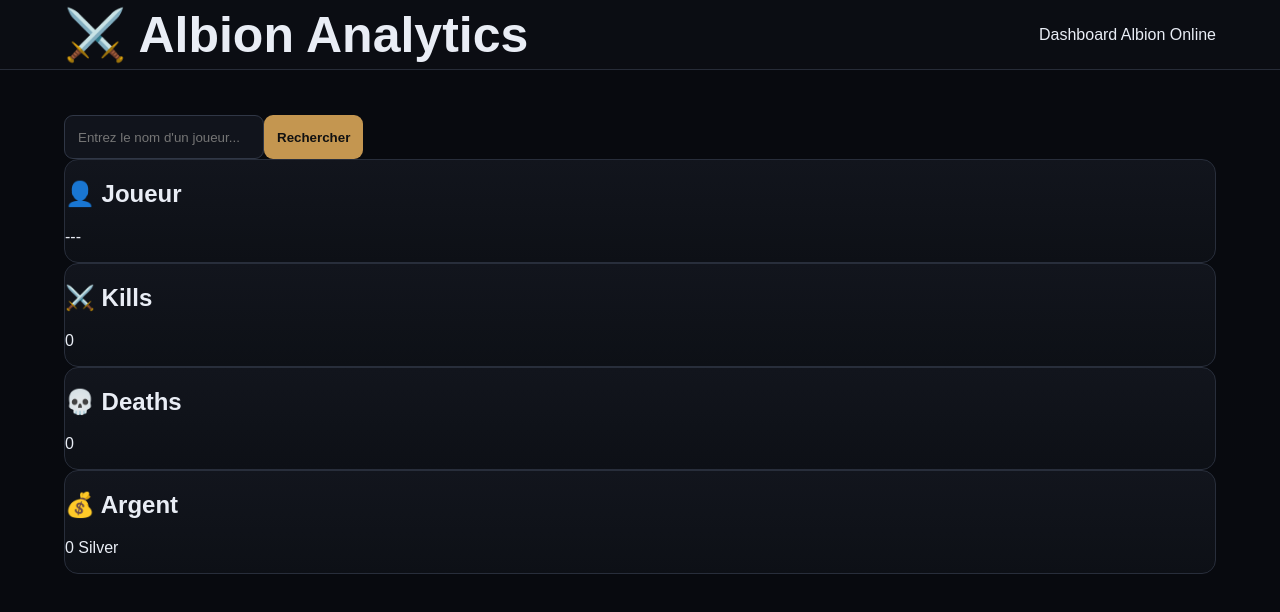
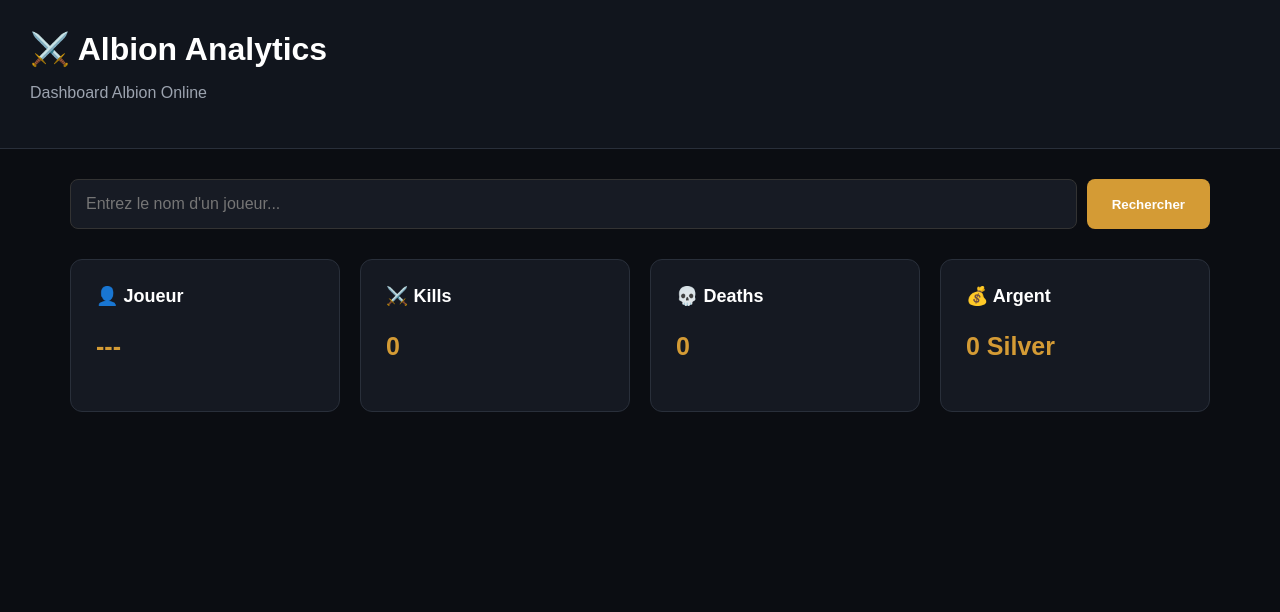
Before and after one commit to okakura66/albion-dashboard, a React (Vite) app: page / in a window 1280 px wide. Shown: the top 612 px of the page. Built offline with nearby package versions, Linux system fonts and the light colour scheme.

Commit message:
Update style.css

```diff
--- a/src/style.css
+++ b/src/style.css
@@ -4,378 +4,98 @@
 
 body {
   margin: 0;
-  background: #080a0f;
-  color: #e9edf5;
   font-family: Arial, sans-serif;
+  background: #0b0d12;
+  color: white;
 }
 
-.app {
+.dashboard {
   min-height: 100vh;
-
-  background:
-    radial-gradient(
-      circle at 80% 0%,
-      #1b1d2b 0,
-      #080a0f 45%
-    );
 }
 
 header {
-  height: 70px;
-
-  display: flex;
-  align-items: center;
-  justify-content: space-between;
-
-  padding: 0 5%;
-
-  border-bottom: 1px solid #272c38;
-
-  background: #0b0d13;
+  padding: 30px;
+  background: #11151d;
+  border-bottom: 1px solid #292f3a;
 }
 
-.logo {
-  font-weight: 900;
-  letter-spacing: 2px;
+header h1 {
+  margin: 0;
+  font-size: 32px;
 }
 
-.logo span {
-  color: #c49650;
-}
-
-.badge {
-  padding: 7px 12px;
-
-  border: 1px solid #343b4a;
-  border-radius: 20px;
-
-  font-size: 11px;
-  color: #9ba5b7;
+header p {
+  color: #9ca3af;
 }
 
 main {
-  width: 90%;
-  max-width: 1180px;
-
+  max-width: 1200px;
   margin: auto;
-
-  padding: 45px 0;
+  padding: 30px;
 }
 
-.hero {
+.search-box {
   display: flex;
-
-  justify-content: space-between;
-  align-items: end;
-
-  gap: 30px;
-
+  gap: 10px;
   margin-bottom: 30px;
 }
 
-.eyebrow {
-  color: #c49650;
-
-  font-size: 12px;
-
-  font-weight: bold;
-
-  letter-spacing: 2px;
+.search-box input {
+  flex: 1;
+  padding: 15px;
+  border-radius: 8px;
+  border: 1px solid #333;
+  background: #171b24;
+  color: white;
+  font-size: 16px;
 }
 
-h1 {
-  margin: 8px 0;
-
-  font-size: 50px;
-
-  line-height: 1;
-}
-
-.hero p {
-  color: #8e98aa;
-}
-
-.controls {
-  display: flex;
-  gap: 8px;
-}
-
-input,
-select,
-button {
-  height: 44px;
-
-  border-radius: 9px;
-
-  border: 1px solid #303746;
-
-  background: #11141c;
-
+.search-box button {
+  padding: 15px 25px;
+  border: none;
+  border-radius: 8px;
+  background: #d49b35;
   color: white;
-
-  padding: 0 13px;
-}
-
-input {
-  width: 200px;
-}
-
-button {
-  border: 0;
-
-  background: #c49650;
-
-  color: #111;
-
-  font-weight: 900;
-
+  font-weight: bold;
   cursor: pointer;
 }
 
-.card {
-  background: linear-gradient(
-    180deg,
-    #12151d,
-    #0d1016
-  );
-
-  border: 1px solid #282e3b;
-
-  border-radius: 14px;
+.cards {
+  display: grid;
+  grid-template-columns: repeat(4, 1fr);
+  gap: 20px;
 }
 
-.profile {
-  display: flex;
-
-  align-items: center;
-
-  gap: 18px;
-
-  padding: 20px;
-
-  margin-bottom: 14px;
+.card {
+  background: #151922;
+  border: 1px solid #292f3a;
+  border-radius: 12px;
+  padding: 25px;
 }
 
-.avatar {
-  width: 60px;
-  height: 60px;
-
-  display: grid;
-  place-items: center;
-
-  border-radius: 12px;
-
-  background: #1a1d27;
-
-  font-size: 27px;
+.card h2 {
+  margin-top: 0;
+  font-size: 18px;
 }
 
-.profile p,
-.profile small {
-  color: #8f99aa;
+.card p {
+  font-size: 25px;
+  font-weight: bold;
+  color: #d49b35;
 }
 
-.stats {
-  display: grid;
-
-  grid-template-columns:
-    repeat(5, 1fr);
-
-  gap: 12px;
+@media (max-width: 800px) {
+  .cards {
+    grid-template-columns: repeat(2, 1fr);
+  }
 }
 
-.stat {
-  display: flex;
-
-  align-items: center;
-
-  gap: 13px;
-
-  padding: 18px;
-}
-
-.stat .icon {
-  font-size: 22px;
-}
-
-.stat span {
-  display: block;
-
-  color: #8993a5;
-
-  font-size: 12px;
-}
-
-.stat strong {
-  font-size: 24px;
-}
-
-.columns {
-  display: grid;
-
-  grid-template-columns:
-    1.2fr 1fr;
-
-  gap: 12px;
-
-  margin-top: 12px;
-}
-
-.panel {
-  padding: 20px;
-}
-
-.title {
-  display: flex;
-
-  justify-content: space-between;
-}
-
-.title span {
-  color: #8993a5;
-
-  font-size: 11px;
-}
-
-.chart {
-  height: 220px;
-
-  margin-top: 20px;
-
-  position: relative;
-
-  background:
-    repeating-linear-gradient(
-      to bottom,
-      transparent 0,
-      transparent 43px,
-      #252b37 44px
-    );
-}
-
-.chart-line {
-  position: absolute;
-
-  left: 0;
-  right: 0;
-
-  top: 90px;
-
-  height: 80px;
-
-  border-top: 3px solid #c49650;
-
-  transform: skewY(-8deg);
-}
-
-.muted {
-  color: #7e8798;
-
-  font-size: 13px;
-}
-
-.fight {
-  display: grid;
-
-  grid-template-columns:
-    1.3fr 1fr auto;
-
-  gap: 10px;
-
-  padding: 14px 0;
-
-  border-bottom: 1px solid #252a35;
-
-  font-size: 13px;
-}
-
-.fight span {
-  color: #a0aabc;
-}
-
-.fight strong {
-  color: #d2aa6c;
-}
-
-.roadmap {
-  margin-top: 12px;
-
-  padding: 20px;
-}
-
-.chips {
-  display: flex;
-
-  flex-wrap: wrap;
-
-  gap: 8px;
-
-  margin-top: 15px;
-}
-
-.chips span {
-  padding: 8px 12px;
-
-  border-radius: 20px;
-
-  border: 1px solid #343b4a;
-
-  color: #aeb7c8;
-
-  font-size: 12px;
-}
-
-footer {
-  padding: 30px;
-
-  text-align: center;
-
-  color: #626b7c;
-
-  font-size: 11px;
-}
-
-@media(max-width: 850px) {
-
-  .hero {
-    flex-direction: column;
-
-    align-items: stretch;
-  }
-
-  .stats {
-    grid-template-columns:
-      repeat(2, 1fr);
-  }
-
-  .columns {
+@media (max-width: 500px) {
+  .cards {
     grid-template-columns: 1fr;
   }
 
-}
-
-@media(max-width: 500px) {
-
-  main {
-    width: 94%;
-  }
-
-  h1 {
-    font-size: 36px;
-  }
-
-  .controls {
+  .search-box {
     flex-direction: column;
   }
-
-  input,
-  select,
-  button {
-    width: 100%;
-  }
-
-  .stats {
-    grid-template-columns: 1fr;
-  }
-
 }
```
